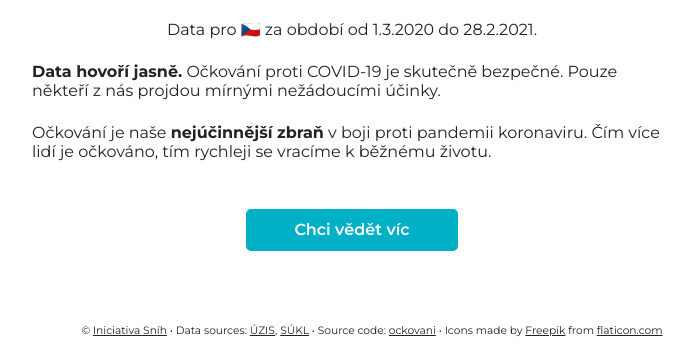
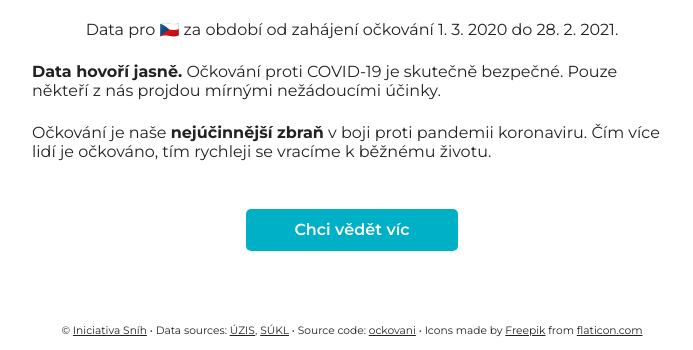
Before and after one commit to nikdo/ockovani, a website built with Parcel: page index.html in a window 1280 px wide. Shown: the part 627-977 px from the top of the page, without its empty margins (288-981 px from the left). Built offline with nearby package versions, Linux system fonts and the light colour scheme.

Commit message:
Parallel fixes backup

```diff
--- a/css/main.css
+++ b/css/main.css
@@ -105,6 +105,10 @@ p.answer {
   text-align: center;
 }
 
+.period time {
+  white-space: nowrap;
+}
+
 .faq {
   margin: 3rem 0 0;
   text-align: center;
@@ -122,7 +126,8 @@ p.answer {
 
 ul.credits {
   text-align: center;
-  margin-top: 4.5rem; /* 72px; 3*baseline */
+  margin: 4.5rem 0 0; /* 72px; 3*baseline */
+  padding: 0;
   font-size: 0.667rem; /* 10.667px */
   line-height: 1rem; /* 16px; 2/3*baseline */
   list-style: none;
--- a/index.html
+++ b/index.html
@@ -56,7 +56,7 @@
       </section>
     </div>
     <p class="period">
-      Data pro 🇨🇿 za období od&nbsp;1.3.2020&nbsp;do&nbsp;28.2.2021.
+      Data pro 🇨🇿 za období od zahájení očkování <time datetime="2020-03-01">1. 3. 2020</time> do&nbsp;<time datetime="2020-02-28">28. 2. 2021</time>.
     </p>
     <p><b>Data hovoří jasně.</b> Očkování proti COVID-19 je skutečně bezpečné. Pouze někteří z nás projdou mírnými nežádoucími účinky.</p>
     <p>Očkování je naše <b>nejúčinnější zbraň</b> v boji proti pandemii koronaviru. Čím více lidí je očkováno, tím rychleji se vracíme k běžnému životu.</p>
```
Also changed, not shown: favicon.ico (deleted), 1 other file.
